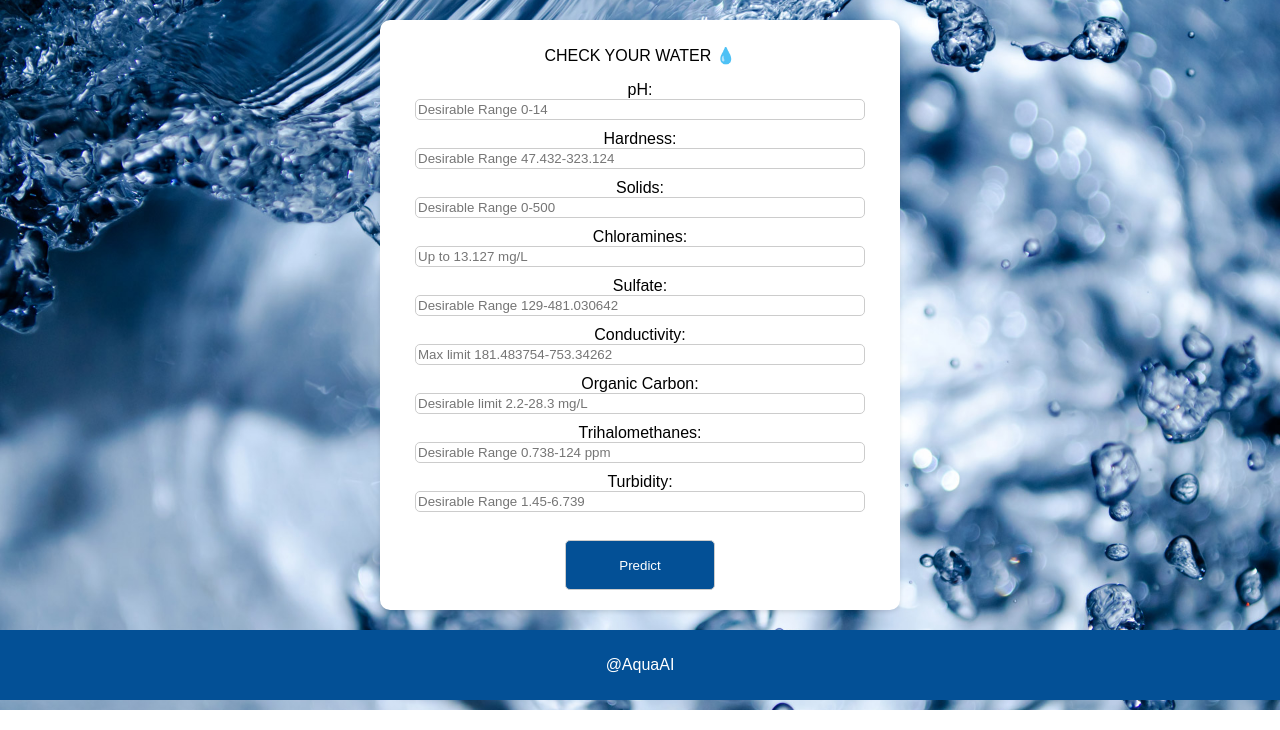
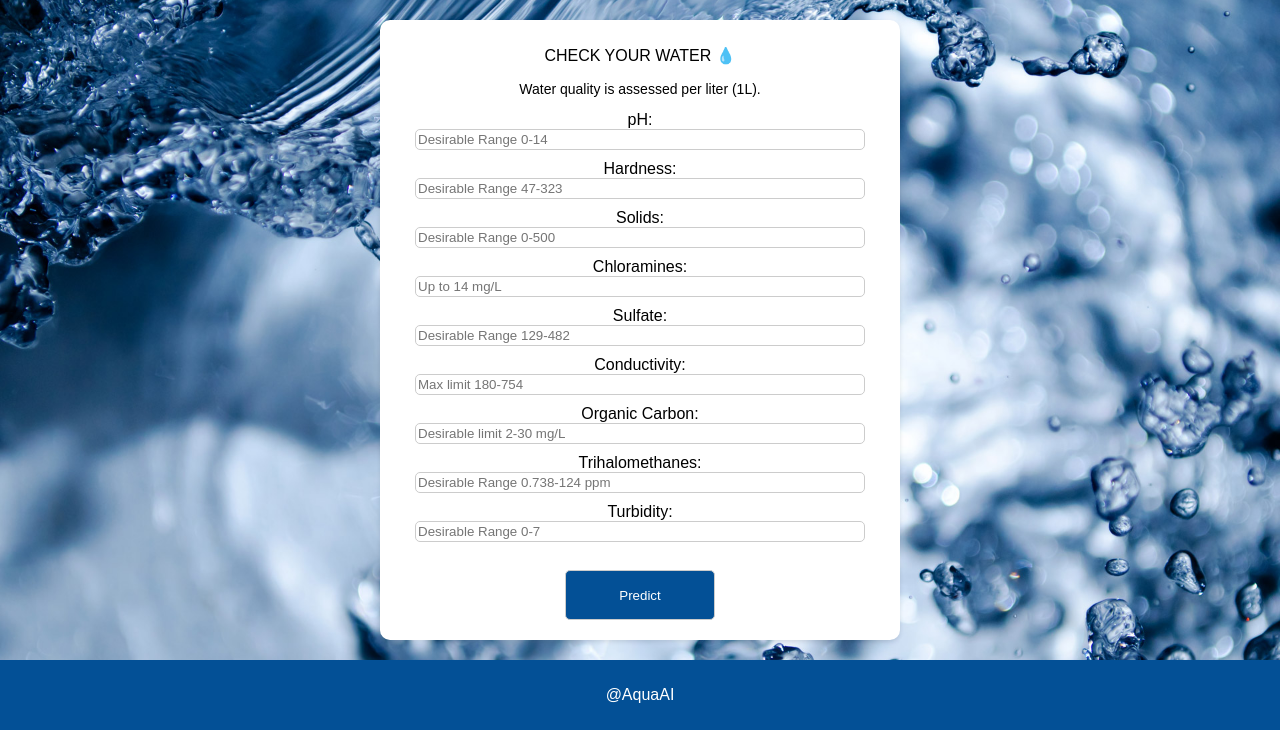
Before and after one commit to Mmhachio/AquaAI, a Flask app: page / in a window 1280 px wide. Shown: the part 90-820 px from the top of the page. Run offline with Flask 3, Linux system fonts and the light colour scheme; parts of the project's set-up code (start-up, migrations or seed data) failed here and were passed over.

Commit message:
Update index.html

```diff
--- a/templates/index.html
+++ b/templates/index.html
@@ -70,32 +70,34 @@
     <main>
      <form id="predict-form" method="post" action="{{ url_for('predict') }}">
     <p>CHECK YOUR WATER 💧</p>
+    <p style="font-size: 14px;">Water quality is assessed per liter (1L).</p>
+
     <label for="ph">pH:</label><br>
     <input type="number" id="ph" name="ph" step="any" placeholder="Desirable Range 0-14" min="0" max="14"><br>
 
     <label for="hardness">Hardness:</label><br>
-    <input type="number" id="hardness" name="hardness" step="any" placeholder="Desirable Range 47.432-323.124" min="47.432" max="323.124"><br>
+    <input type="number" id="hardness" name="hardness" step="any" placeholder="Desirable Range 47-323" min="47" max="323"><br>
 
     <label for="solids">Solids:</label><br>
     <input type="number" id="solids" name="solids" step="any" placeholder="Desirable Range 0-500" min="0" max="500"><br>
 
     <label for="chloramines">Chloramines:</label><br>
-    <input type="number" id="chloramines" name="chloramines" step="any" placeholder="Up to 13.127 mg/L" min="0" max="13.127"><br>
+    <input type="number" id="chloramines" name="chloramines" step="any" placeholder="Up to 14 mg/L" min="0" max="14"><br>
 
     <label for="sulfate">Sulfate:</label><br>
-    <input type="number" id="sulfate" name="sulfate" step="any" placeholder="Desirable Range 129-481.030642" min="129" max="481.030642"><br>
+    <input type="number" id="sulfate" name="sulfate" step="any" placeholder="Desirable Range 129-482" min="129" max="482"><br>
 
     <label for="conductivity">Conductivity:</label><br>
-    <input type="number" id="conductivity" name="conductivity" step="any" placeholder="Max limit 181.483754-753.34262" min="181.483754" max="753.34262"><br>
+    <input type="number" id="conductivity" name="conductivity" step="any" placeholder="Max limit 180-754" min="180" max="754"><br>
 
     <label for="organic_carbon">Organic Carbon:</label><br>
-    <input type="number" id="organic_carbon" name="organic_carbon" step="any" placeholder="Desirable limit 2.2-28.3 mg/L" min="2.2" max="28.3"><br>
+    <input type="number" id="organic_carbon" name="organic_carbon" step="any" placeholder="Desirable limit 2-30 mg/L" min="2" max="30"><br>
 
     <label for="trihalomethanes">Trihalomethanes:</label><br>
     <input type="number" id="trihalomethanes" name="trihalomethanes" step="any" placeholder="Desirable Range 0.738-124 ppm" min="0.738" max="124"><br>
 
     <label for="turbidity">Turbidity:</label><br>
-    <input type="number" id="turbidity" name="turbidity" step="any" placeholder="Desirable Range 1.45-6.739" min="1.45" max="6.739"><br><br>
+    <input type="number" id="turbidity" name="turbidity" step="any" placeholder="Desirable Range 0-7" min="0" max="7"><br><br>
 
     <input type="submit" value="Predict" class="button">
 </form>
```
